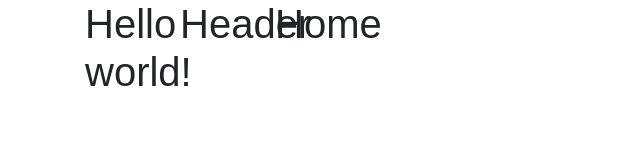
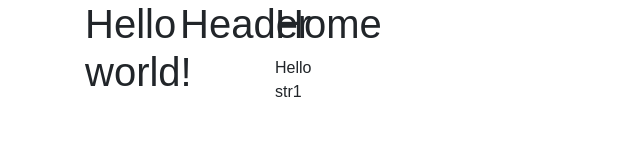
Before and after one commit to ahkjxy/hello-react, a React (Create React App) app in the folder hello-react-01/: page / in a window 1280 px wide. Shown: the top 160 px of the page, without its empty margins (0-640 px from the left). Built offline with nearby package versions, Linux system fonts and the light colour scheme.

Commit message:
variables

```diff
--- a/hello-react-01/src/components/Home.js
+++ b/hello-react-01/src/components/Home.js
@@ -2,9 +2,17 @@ import React, { Component } from 'react';
 
 export default class App extends Component {
   render() {
+    let num = 1,
+      content;
+    if (num === 1) {
+      content = 'Hello str1'
+    } else {
+      content = 'Hello str2'
+    }
     return (
       <div className="col-xl-1 col-xl-offset-11">
         <h1>Home</h1>
+        { content }
       </div>
     );
   }
```
